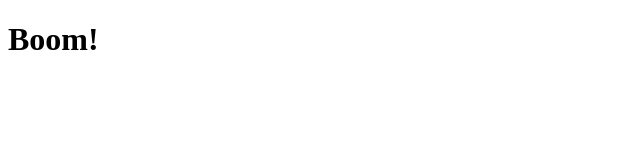
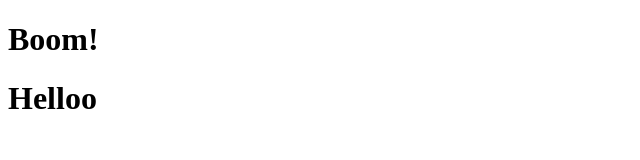
Before and after one commit to rumaizgh/gitsample, a plain HTML site: page index.html in a window 1280 px wide. Shown: the whole page, without its empty margins (0-640 px from the left). Drawn offline with Linux system fonts and the light colour scheme.

Commit message:
added a h1 that prints Hellooo

```diff
--- a/index.html
+++ b/index.html
@@ -7,5 +7,6 @@
 </head>
 <body>
     <h1>Boom!</h1>
+    <h1>Helloo</h1>
 </body>
 </html>
```
